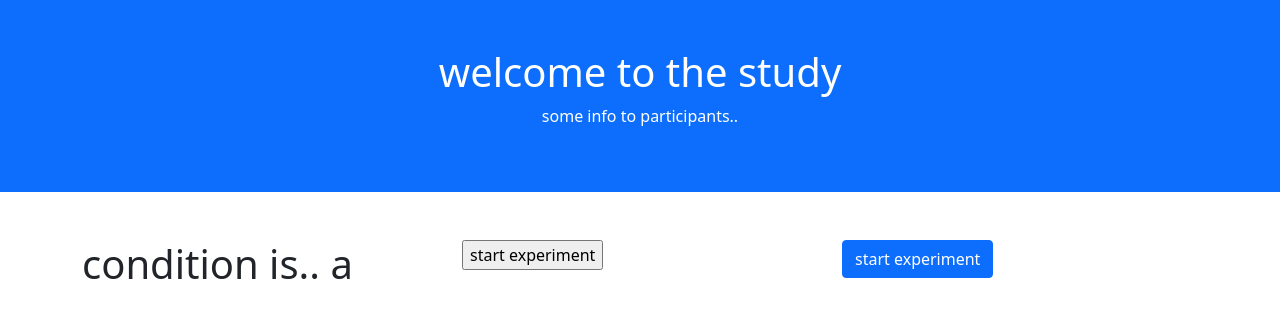
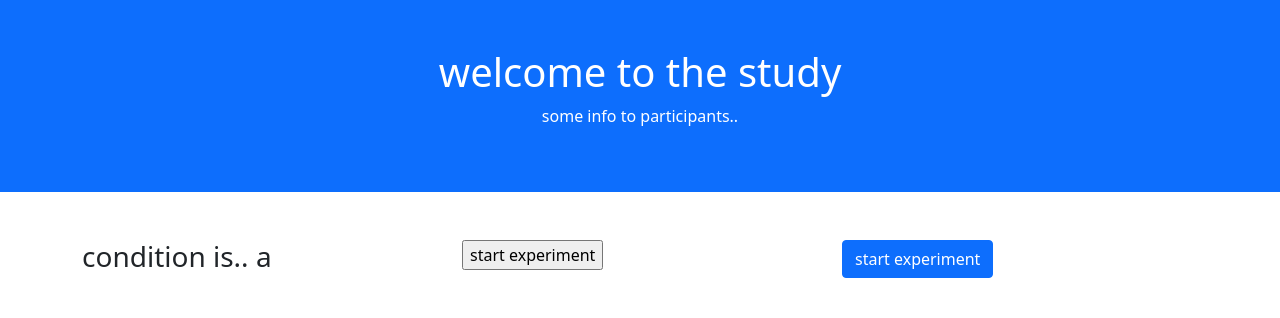
Before and after one commit to nils-holmberg/caml-txt, a plain HTML site: page web/tjs/index.html in a window 1280 px wide. Drawn offline with nearby package versions, Linux system fonts and the light colour scheme.

```diff
--- a/web/tjs/index.html
+++ b/web/tjs/index.html
@@ -39,7 +39,7 @@
 <div class="container mt-5">
 <div class="row">
 <div class="col-sm-4">
-<h1>condition is.. <span id="cond"></span></h1>
+<h3>condition is.. <span id="cond"></span></h3>
 </div>
 <div class="col-sm-4">
 <input id="exp_b" type="button" onclick="" value="start experiment" />
```
